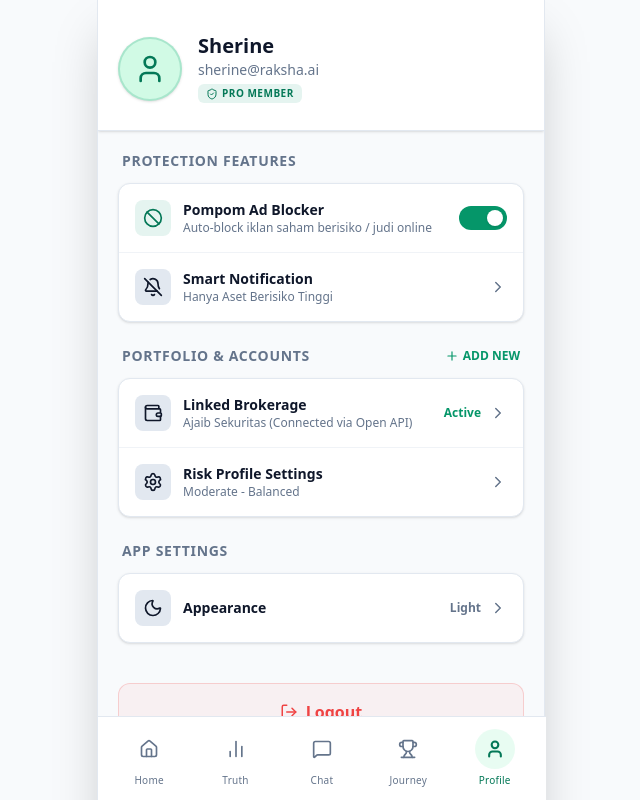
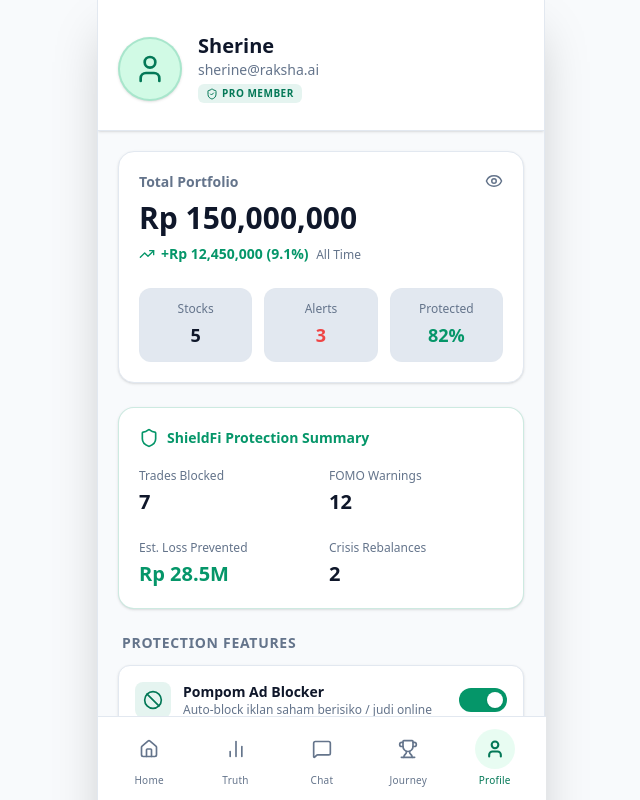
Before and after one commit to rafkiyuda/raksha-ai, a Next.js app: page /profile in a window 1280 px wide. Shown: the top 800 px of the page, without its empty margins (319-959 px from the left). Built offline with nearby package versions, Linux system fonts and the light colour scheme.

Commit message:
feat: add total portfolio and shieldfi protection summaries to profile page

```diff
--- a/src/app/profile/page.tsx
+++ b/src/app/profile/page.tsx
@@ -3,7 +3,7 @@
 import { useState, useRef, useEffect } from "react";
 import Link from "next/link";
 import { useTheme } from "next-themes";
-import { User as UserIcon, Settings, ShieldCheck, Wallet, ChevronRight, LogOut, Ban, BellOff, Plus, FileText, Link as LinkIcon, X, Loader2, UploadCloud, CheckCircle2, Moon } from "lucide-react";
+import { User as UserIcon, Settings, ShieldCheck, Wallet, ChevronRight, LogOut, Ban, BellOff, Plus, FileText, Link as LinkIcon, X, Loader2, UploadCloud, CheckCircle2, Moon, Eye, TrendingUp, Shield } from "lucide-react";
 
 export default function ProfilePage() {
     const [adBlockerEnabled, setAdBlockerEnabled] = useState(true);
@@ -83,6 +83,67 @@ export default function ProfilePage() {
             </header>
 
             <div className="p-5 flex flex-col gap-6">
+
+                {/* Total Portfolio Card */}
+                <section>
+                    <div className="bg-surface rounded-2xl border border-border overflow-hidden shadow-sm p-5 relative">
+                        <div className="flex justify-between items-start mb-2">
+                            <p className="text-sm font-semibold text-foreground-muted">Total Portfolio</p>
+                            <button className="text-foreground-muted hover:text-foreground transition-colors">
+                                <Eye size={18} />
+                            </button>
+                        </div>
+                        <h2 className="text-3xl font-bold text-foreground mb-2">Rp 150,000,000</h2>
+                        <div className="flex items-center gap-1.5 text-primary text-sm font-bold mb-6">
+                            <TrendingUp size={16} />
+                            <span>+Rp 12,450,000 (9.1%) <span className="text-xs font-normal text-foreground-muted ml-1">All Time</span></span>
+                        </div>
+
+                        <div className="grid grid-cols-3 gap-3">
+                            <div className="bg-surface-active rounded-xl p-3 text-center border border-border/50">
+                                <p className="text-xs text-foreground-muted mb-1">Stocks</p>
+                                <p className="text-lg font-bold text-foreground">5</p>
+                            </div>
+                            <div className="bg-surface-active rounded-xl p-3 text-center border border-border/50">
+                                <p className="text-xs text-foreground-muted mb-1">Alerts</p>
+                                <p className="text-lg font-bold text-danger">3</p>
+                            </div>
+                            <div className="bg-surface-active rounded-xl p-3 text-center border border-border/50">
+                                <p className="text-xs text-foreground-muted mb-1">Protected</p>
+                                <p className="text-lg font-bold text-primary">82%</p>
+                            </div>
+                        </div>
+                    </div>
+                </section>
+
+                {/* ShieldFi Protection Summary */}
+                <section>
+                    <div className="bg-surface rounded-2xl border border-primary/20 overflow-hidden shadow-sm p-5">
+                        <div className="flex items-center gap-2 mb-5">
+                            <Shield size={20} className="text-primary" />
+                            <h3 className="text-sm font-bold text-primary">ShieldFi Protection Summary</h3>
+                        </div>
+
+                        <div className="grid grid-cols-2 gap-y-6 gap-x-4">
+                            <div>
+                                <p className="text-xs text-foreground-muted mb-1">Trades Blocked</p>
+                                <p className="text-xl font-bold text-foreground">7</p>
+                            </div>
+                            <div>
+                                <p className="text-xs text-foreground-muted mb-1">FOMO Warnings</p>
+                                <p className="text-xl font-bold text-foreground">12</p>
+                            </div>
+                            <div>
+                                <p className="text-xs text-foreground-muted mb-1">Est. Loss Prevented</p>
+                                <p className="text-xl font-bold text-primary">Rp 28.5M</p>
+                            </div>
+                            <div>
+                                <p className="text-xs text-foreground-muted mb-1">Crisis Rebalances</p>
+                                <p className="text-xl font-bold text-foreground">2</p>
+                            </div>
+                        </div>
+                    </div>
+                </section>
 
                 {/* Core Settings / Features */}
                 <section>
```
